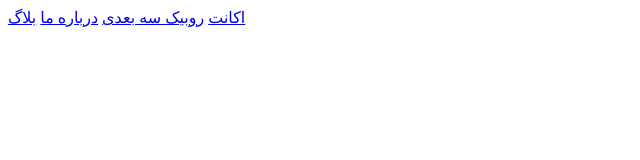
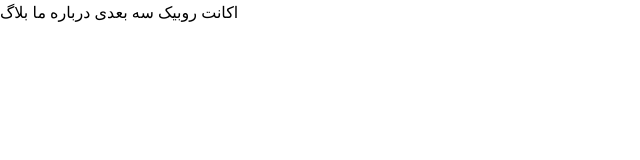
Before and after one commit to picosphere0/Rubicks3d, a plain HTML site: page index.html in a window 1280 px wide. Shown: the whole page, without its empty margins (0-640 px from the left). Drawn offline with nearby package versions, Linux system fonts and the light colour scheme.

Commit message:
modified:   index.html

```diff
--- a/index.html
+++ b/index.html
@@ -5,12 +5,13 @@
     <meta name="viewport" content="width=device-width, initial-scale=1.0">
     <title>Rubicks3d | دوست روبیکی شما</title>
     <link rel="stylesheet" href="style.css">
+    <script src="https://cdn.tailwindcss.com"></script>
 </head>
 <body>
     <header>
         <nav>
             <div class="logo"></div>
-            <div class="links">
+            <div class="links no-underline">
                 <a href="#">اکانت</a>
                 <a href="#">روبیک سه بعدی</a>
                 <a href="#">درباره ما</a>
```
